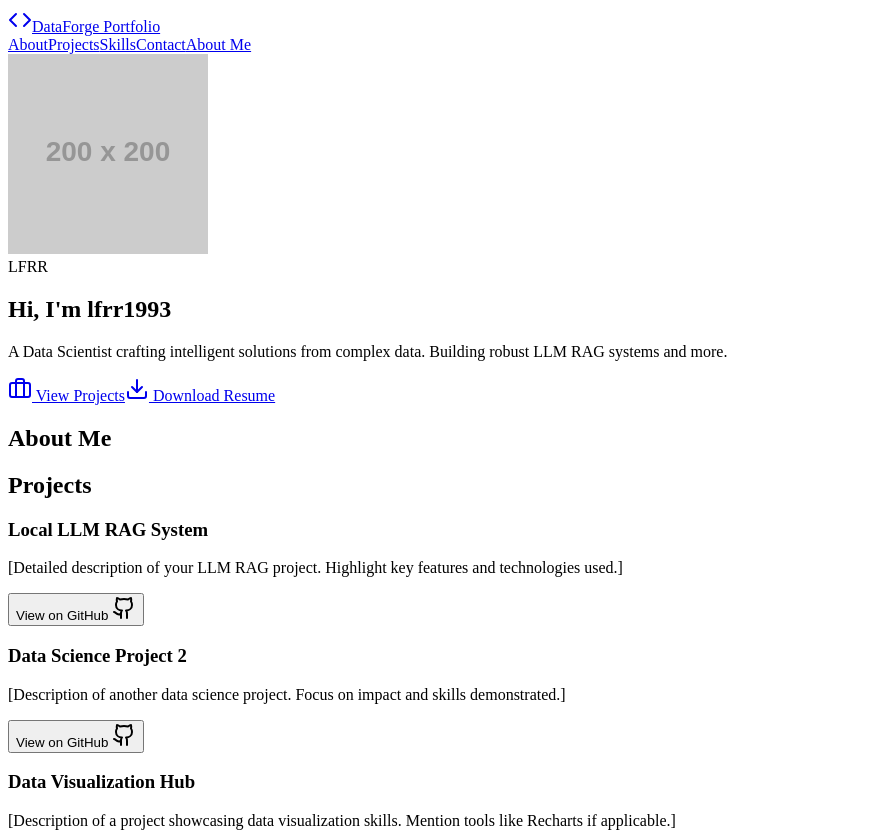
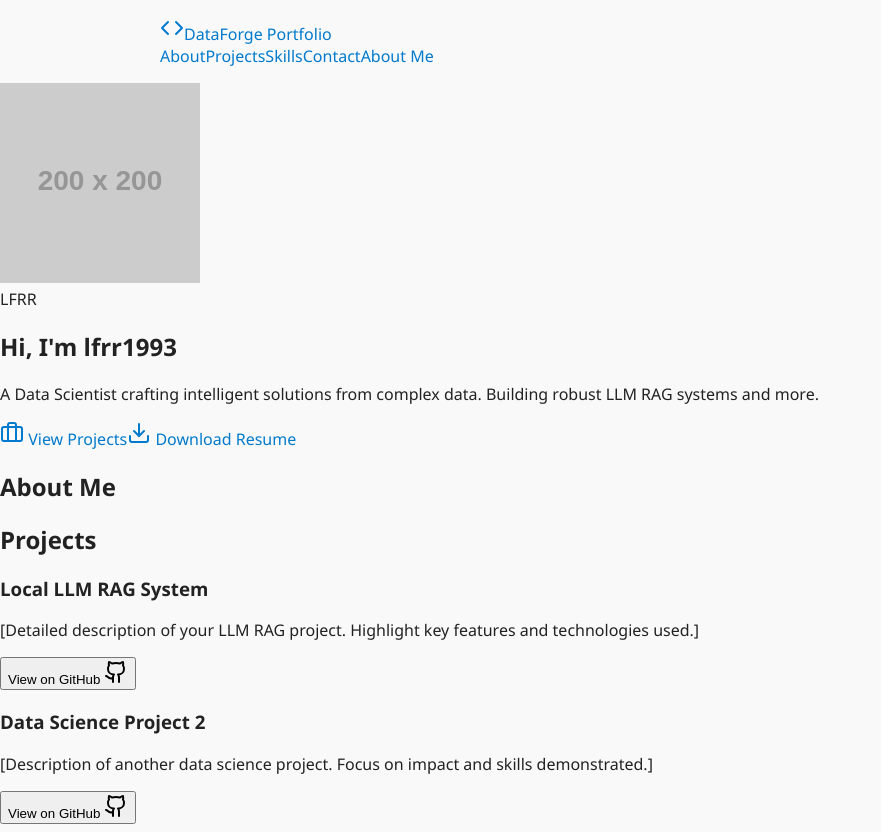
Before and after one commit to lramir14/lramir14.github.io, a React (Create React App) app: page / in a window 1280 px wide. Shown: the top 832 px of the page, without its empty margins (0-881 px from the left). Built offline with nearby package versions, Linux system fonts and the light colour scheme.

Commit message:
styling added

```diff
--- /dev/null
+++ b/src/index.css
@@ -0,0 +1,32 @@
+/* src/index.css */
+body {
+    margin: 0;
+    font-family: 'Segoe UI', Tahoma, Geneva, Verdana, sans-serif;
+    background-color: #f9f9f9;
+    color: #222;
+}
+
+h1,
+h2,
+h3 {
+    font-weight: 600;
+}
+
+a {
+    color: #007acc;
+    text-decoration: none;
+}
+
+a:hover {
+    text-decoration: underline;
+}
+
+.container {
+    max-width: 960px;
+    margin: 0 auto;
+    padding: 1rem;
+}
+
+.section {
+    padding: 3rem 0;
+}
--- a/src/index.js
+++ b/src/index.js
@@ -1,6 +1,7 @@
 import React from 'react';
 import ReactDOM from 'react-dom/client';
 import App from './App';
+import './index.css';
 
 const root = ReactDOM.createRoot(document.getElementById('root'));
 root.render(
```
